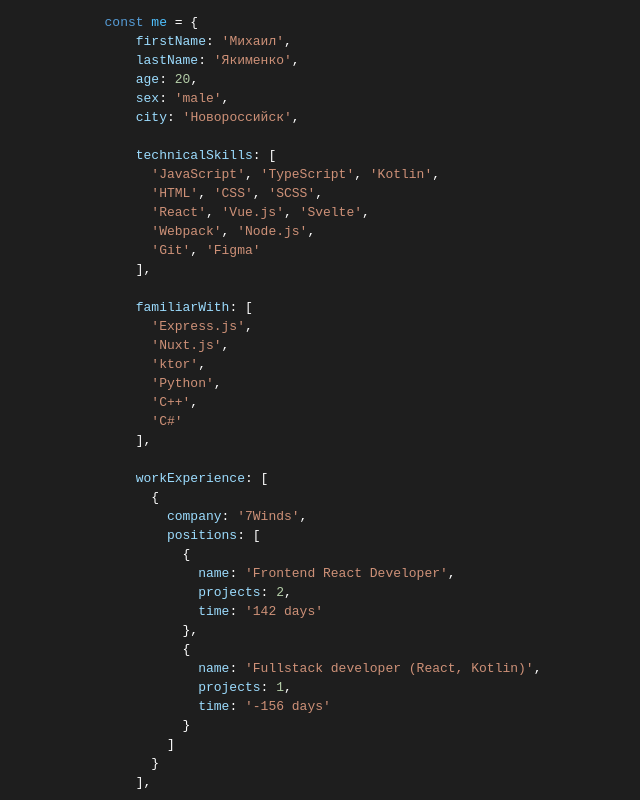
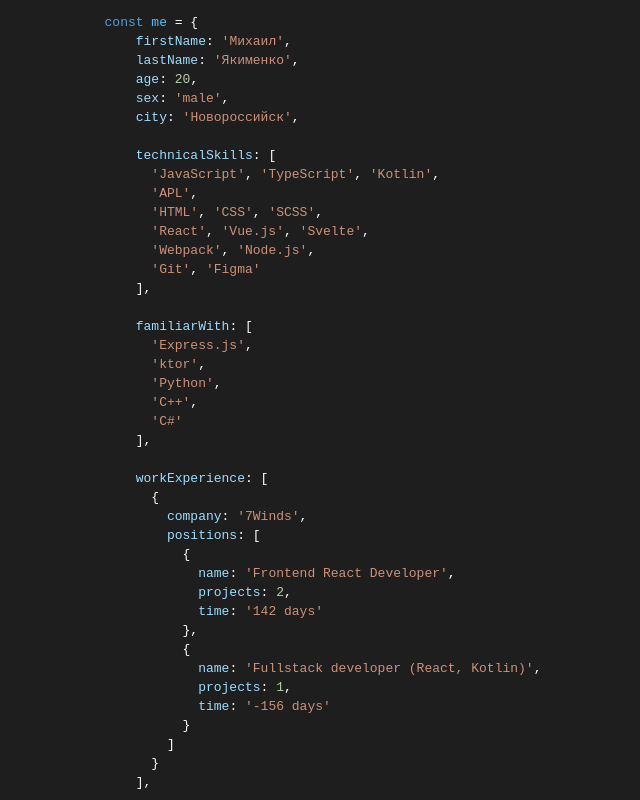
Before and after one commit to sladvs/rikzun.github.io, a Vue app: page / in a window 1280 px wide. Shown: the top 800 px of the page, without its empty margins (317-957 px from the left). Built offline with nearby package versions, Linux system fonts and the light colour scheme.

Commit message:
Update App.vue

```diff
--- a/src/App.vue
+++ b/src/App.vue
@@ -8,6 +8,7 @@
 
     <span class="param">technicalSkills</span>: [
       <span class="string">'JavaScript'</span>, <span class="string">'TypeScript'</span>, <span class="string">'Kotlin'</span>,
+      <span class="string">'APL'</span>,
       <span class="string">'HTML'</span>, <span class="string">'CSS'</span>, <span class="string">'SCSS'</span>,
       <span class="string">'React'</span>, <span class="string">'Vue.js'</span>, <span class="string">'Svelte'</span>,
       <span class="string">'Webpack'</span>, <span class="string">'Node.js'</span>,
@@ -16,7 +17,6 @@
 
     <span class="param">familiarWith</span>: [
       <span class="string">'Express.js'</span>,
-      <span class="string">'Nuxt.js'</span>,
       <span class="string">'ktor'</span>,
       <span class="string">'Python'</span>,
       <span class="string">'C++'</span>,
```
